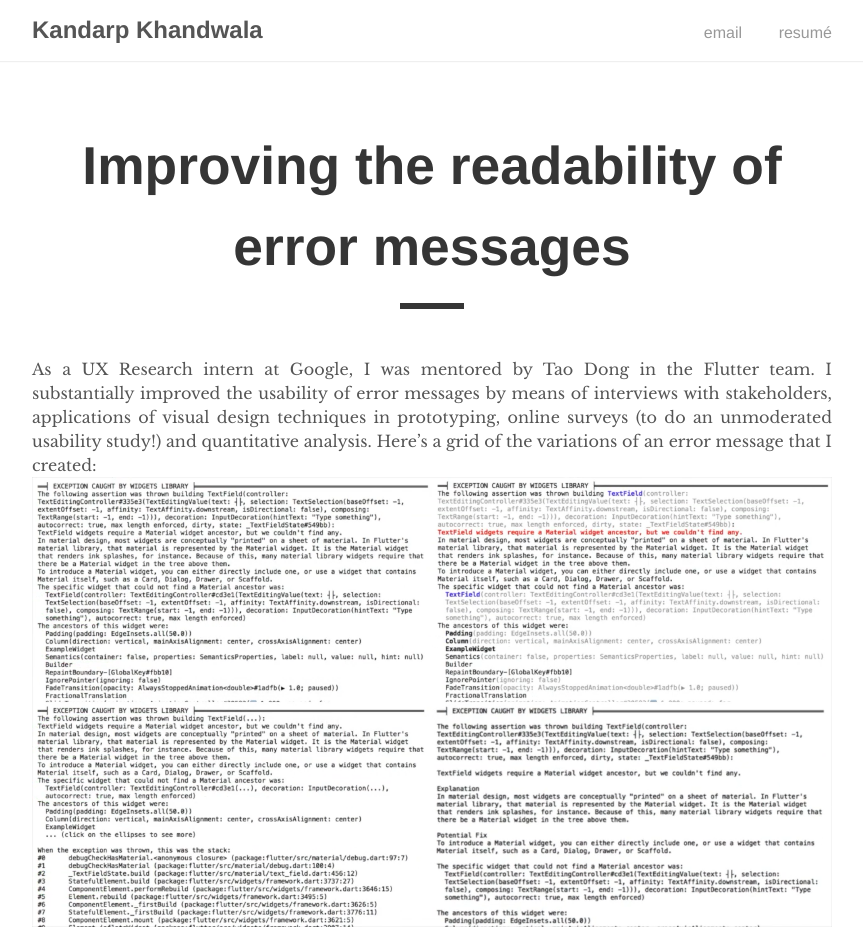
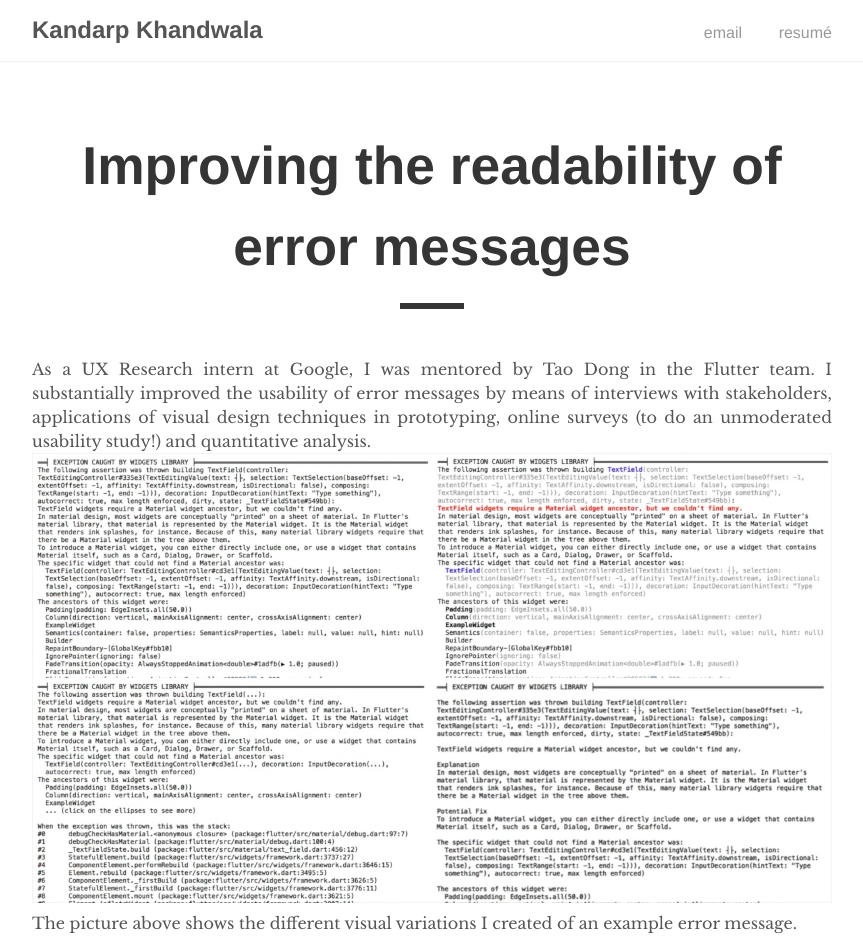
Before and after one commit to kandarpksk/kandarpksk.github.io, a Jekyll site: the page built from _posts/2018-01-29-google.md, in a window 1280 px wide and 1400 px high. Shown: the top 945 px of the window, without its empty margins (208-1071 px from the left). Built offline with Jekyll 4.4.1, drawn with Linux system fonts in a browser that asks for light colours.

Commit message:
Update 2018-01-29-google.md

```diff
--- a/_posts/2018-01-29-google.md
+++ b/_posts/2018-01-29-google.md
@@ -4,8 +4,9 @@ title: "Improving the readability of error messages"
 permalink: /flutter
 ---
 
-As a UX Research intern at Google, I was mentored by Tao Dong in the Flutter team. I substantially improved the usability of error messages by means of interviews with stakeholders, applications of visual design techniques in prototyping, online surveys (to do an unmoderated usability study!) and quantitative analysis. Here's a grid of the variations of an error message that I created:
+As a UX Research intern at Google, I was mentored by Tao Dong in the Flutter team. I substantially improved the usability of error messages by means of interviews with stakeholders, applications of visual design techniques in prototyping, online surveys (to do an unmoderated usability study!) and quantitative analysis.
 ![grid of visual design variations of an error message](/assets/variations.png)
+The picture above shows the different visual variations I created of an example error message.
 
 We published an extended abstract at CHI 2019 discussing some of our work. Watch a 30-second summary below! ([link to paper](/files/error-messages-chi2019-khandwala.pdf))
 
```
